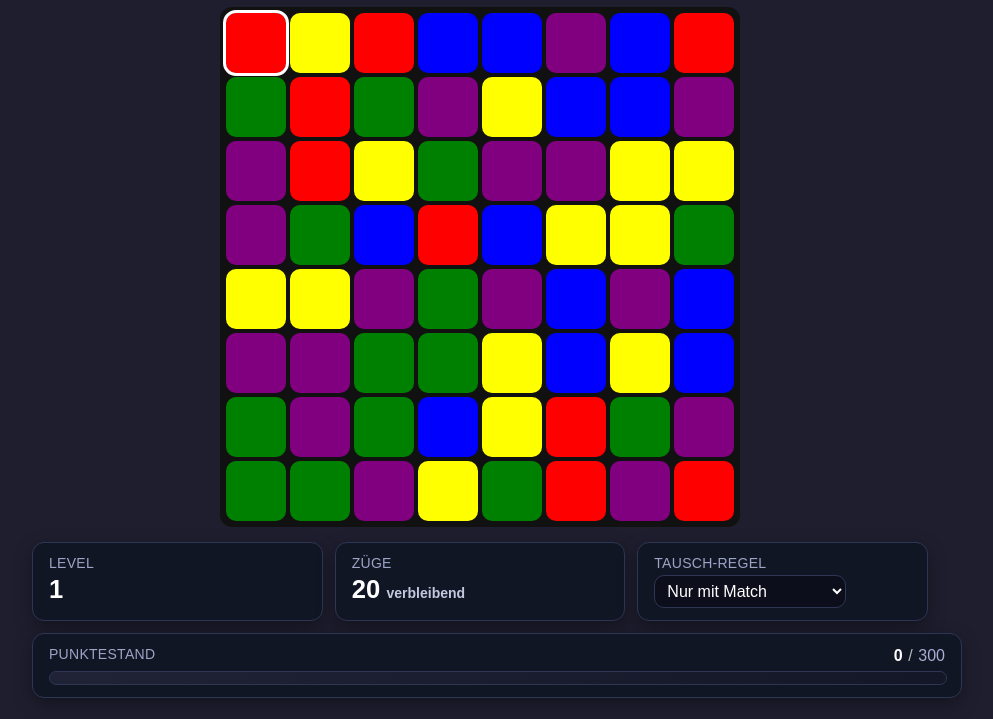
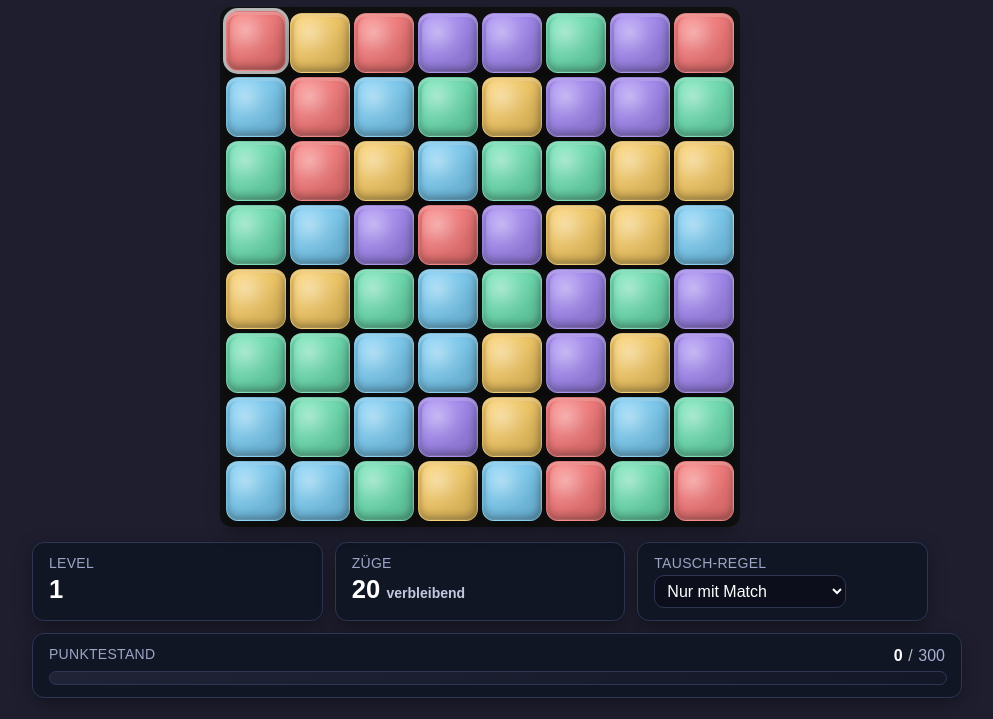
Before and after one commit to Purogurama-kun/3-match-browsergame, a plain HTML site: page index.html in a window 1280 px wide. Both pictures are taken after a click on the element 416 px from the left and 124 px from the top of the page. Shown: the part 81-800 px from the top of the page, without its empty margins (160-1153 px from the left). Drawn offline with Linux system fonts and the light colour scheme.

Commit message:
Improve cell styling

```diff
--- a/css/styles.css
+++ b/css/styles.css
@@ -46,23 +46,63 @@
 
 .game__cell {
     position: relative;
-    border-radius: 10px;
+    border-radius: 12px;
     cursor: pointer;
-    transition: transform 0.15s, box-shadow 0.15s, opacity 0.2s;
+    transition: transform 0.15s, box-shadow 0.15s, opacity 0.2s, filter 0.2s;
     display: flex;
     align-items: center;
     justify-content: center;
     font-size: 1.75rem;
+    color: #0b0f1d;
+    text-shadow: 0 2px 4px rgba(255, 255, 255, 0.3);
+    background: linear-gradient(145deg, rgba(255, 255, 255, 0.08), rgba(0, 0, 0, 0.2)), var(--cell-color, transparent);
+    box-shadow:
+        inset 0 3px 0 rgba(255, 255, 255, 0.18),
+        inset 0 -3px 8px rgba(0, 0, 0, 0.35),
+        0 10px 20px rgba(0, 0, 0, 0.35);
+    border: 1px solid rgba(255, 255, 255, 0.08);
+    overflow: hidden;
 }
-.game__cell:hover { transform: scale(1.05); }
-.game__cell--selected { outline: 3px solid #fff; }
+.game__cell::before {
+    content: '';
+    position: absolute;
+    inset: 3px;
+    border-radius: 10px;
+    background: radial-gradient(circle at 30% 30%, rgba(255, 255, 255, 0.4), rgba(255, 255, 255, 0.08) 40%, rgba(255, 255, 255, 0) 60%);
+    mix-blend-mode: screen;
+    pointer-events: none;
+}
+.game__cell::after {
+    content: '';
+    position: absolute;
+    inset: 0;
+    border-radius: 12px;
+    box-shadow: inset 0 0 0 1px rgba(255, 255, 255, 0.1);
+    pointer-events: none;
+}
+.game__cell:hover {
+    transform: translateY(-2px) scale(1.02);
+    box-shadow:
+        inset 0 3px 0 rgba(255, 255, 255, 0.2),
+        inset 0 -3px 8px rgba(0, 0, 0, 0.38),
+        0 14px 26px rgba(0, 0, 0, 0.45);
+    filter: saturate(1.05);
+}
+.game__cell--selected {
+    box-shadow:
+        0 0 0 3px rgba(255, 255, 255, 0.7),
+        0 10px 20px rgba(0, 0, 0, 0.35),
+        inset 0 3px 0 rgba(255, 255, 255, 0.2),
+        inset 0 -3px 8px rgba(0, 0, 0, 0.35);
+    transform: translateY(-2px);
+}
 
 /* Bomben */
 .game__cell--bomb-line {
-    box-shadow: 0 0 0.9375rem 0.25rem #ffeb3b;
+    box-shadow: 0 0 0.9375rem 0.25rem rgba(255, 235, 59, 0.35), inset 0 0 0 1px rgba(255, 235, 59, 0.6);
 }
 .game__cell--bomb-radius {
-    box-shadow: 0 0 1.125rem 0.375rem #ff5722;
+    box-shadow: 0 0 1.125rem 0.375rem rgba(255, 87, 34, 0.4), inset 0 0 0 1px rgba(255, 87, 34, 0.65);
 }
 .game__cell-icon {
     pointer-events: none;
--- a/dist/board.js
+++ b/dist/board.js
@@ -11,7 +11,7 @@ class Board {
         for (let i = 0; i < GRID_SIZE * GRID_SIZE; i++) {
             const cell = document.createElement('div');
             cell.className = 'game__cell';
-            cell.style.background = this.pickColorForIndex(i);
+            this.applyColor(cell, this.pickColorForIndex(i));
             cell.dataset.index = String(i);
             cell.dataset.booster = BOOSTERS.NONE;
             cell.addEventListener('click', () => this.onCellClick(cell));
@@ -27,10 +27,11 @@ class Board {
         return cell;
     }
     getCellColor(cell) {
-        return cell.style.background;
+        var _a;
+        return (_a = cell.dataset.color) !== null && _a !== void 0 ? _a : '';
     }
     setCellColor(cell, color) {
-        cell.style.background = color;
+        this.applyColor(cell, color);
     }
     setBooster(cell, type) {
         cell.dataset.booster = type;
@@ -55,7 +56,9 @@ class Board {
         }
     }
     swapCells(a, b) {
-        [a.style.background, b.style.background] = [b.style.background, a.style.background];
+        const colorA = this.getCellColor(a);
+        this.setCellColor(a, this.getCellColor(b));
+        this.setCellColor(b, colorA);
         [a.dataset.booster, b.dataset.booster] = [b.dataset.booster, a.dataset.booster];
         this.updateBoosterVisual(a);
         this.updateBoosterVisual(b);
@@ -87,5 +90,14 @@ class Board {
         const cell = this.cells[index];
         return cell ? this.getCellColor(cell) : null;
     }
+    applyColor(cell, color) {
+        cell.dataset.color = color;
+        if (color) {
+            cell.style.setProperty('--cell-color', color);
+        }
+        else {
+            cell.style.removeProperty('--cell-color');
+        }
+    }
 }
 export { Board };
--- a/dist/constants.js
+++ b/dist/constants.js
@@ -1,5 +1,5 @@
 const GRID_SIZE = 8;
-const COLORS = ['red', 'yellow', 'green', 'blue', 'purple'];
+const COLORS = ['#ff7b7b', '#ffd166', '#7dd3fc', '#a78bfa', '#6ee7b7'];
 const BOOSTERS = {
     NONE: 'none',
     LINE: 'line',
--- a/src/constants.ts
+++ b/src/constants.ts
@@ -1,5 +1,5 @@
 const GRID_SIZE = 8;
-const COLORS = ['red', 'yellow', 'green', 'blue', 'purple'];
+const COLORS = ['#ff7b7b', '#ffd166', '#7dd3fc', '#a78bfa', '#6ee7b7'];
 const BOOSTERS = {
     NONE: 'none',
     LINE: 'line',
```
Also changed, not shown: src/board.ts (+15 -4 lines).
